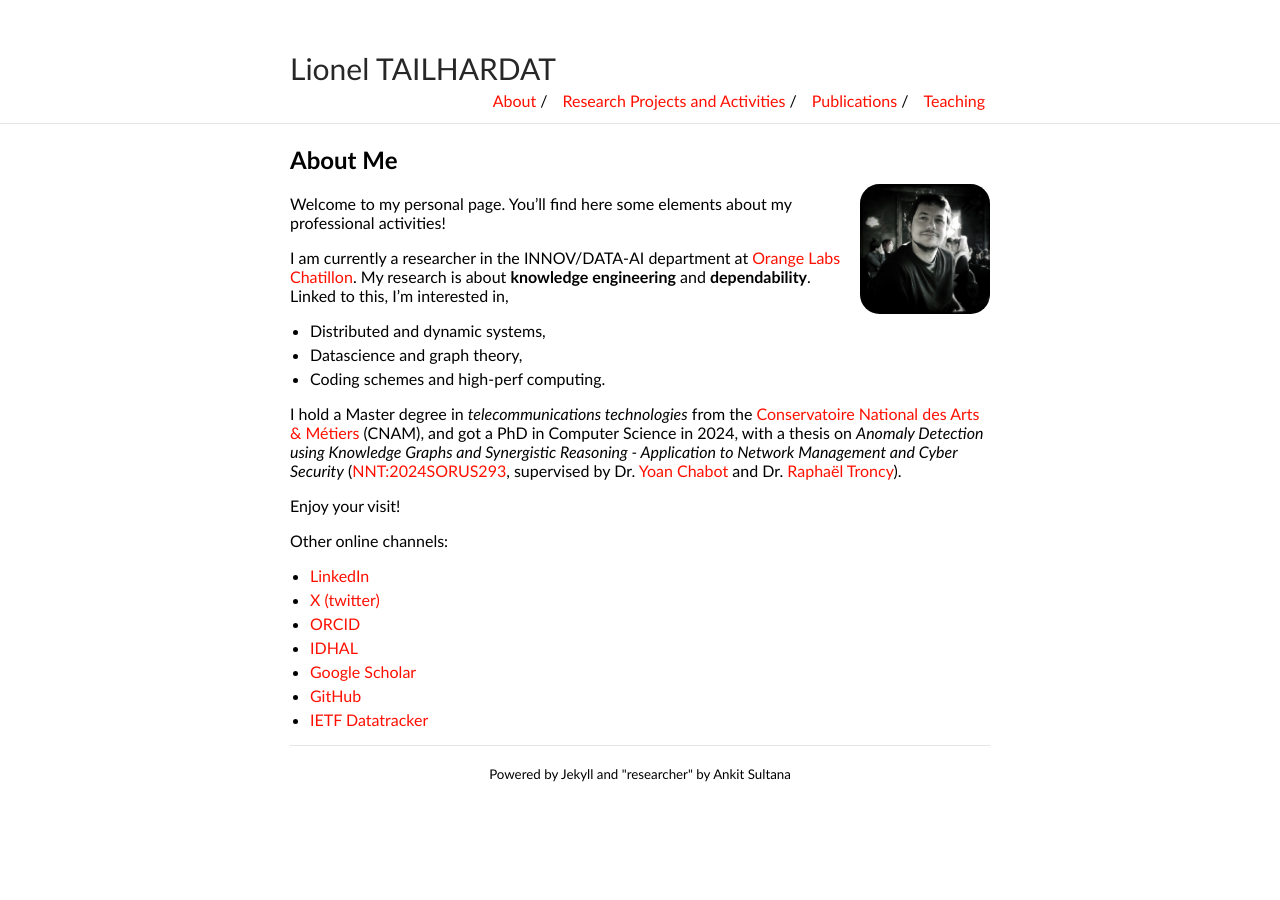
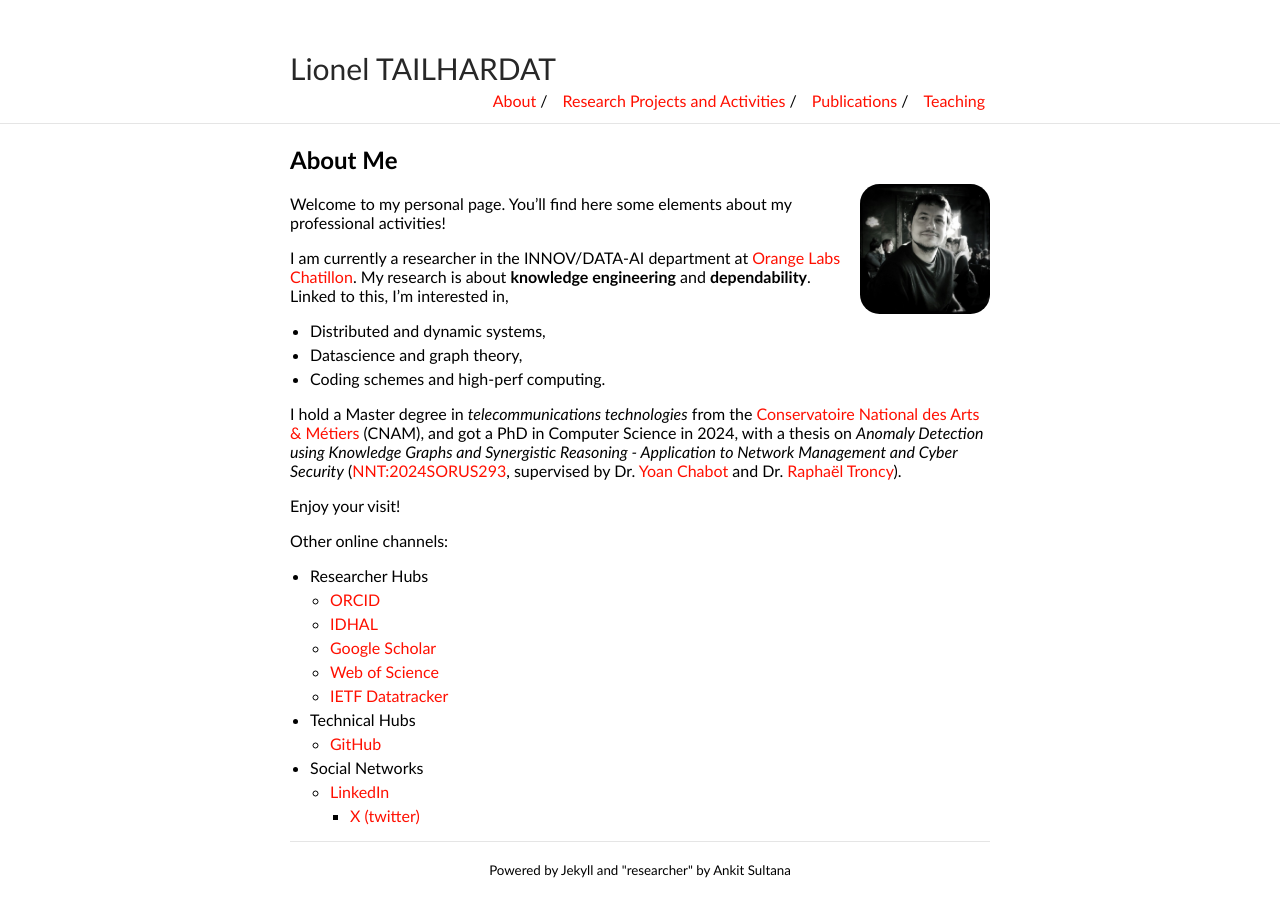
Before and after one commit to GenEars/GenEars.github.io, a Jekyll site: the page built from index.md, in a window 1280 px wide. Built offline with Jekyll 4.4.1, drawn with Linux system fonts in a browser that asks for light colours.

```diff
--- a/index.md
+++ b/index.md
@@ -25,10 +25,14 @@ Enjoy your visit!
 
 Other online channels:
 
-* [LinkedIn](https://www.linkedin.com/in/lionel-tailhardat-566510120/)
-* [X (twitter)](https://twitter.com/TailhardatL)
-* [ORCID](https://orcid.org/0000-0001-5887-899X)
-* [IDHAL](https://cv.archives-ouvertes.fr/lionel-tailhardat)
-* [Google Scholar](https://scholar.google.com/citations?user=L3-8tGYAAAAJ)
-* [GitHub](https://github.com/GenEars)
-* [IETF Datatracker](https://datatracker.ietf.org/person/Lionel%20Tailhardat)
+* Researcher Hubs
+  * [ORCID](https://orcid.org/0000-0001-5887-899X)
+  * [IDHAL](https://cv.archives-ouvertes.fr/lionel-tailhardat)
+  * [Google Scholar](https://scholar.google.com/citations?user=L3-8tGYAAAAJ)
+  * [Web of Science](https://www.webofscience.com/wos/author/record/PVD-8553-2026)
+  * [IETF Datatracker](https://datatracker.ietf.org/person/Lionel%20Tailhardat)
+* Technical Hubs
+  * [GitHub](https://github.com/GenEars)
+* Social Networks
+    * [LinkedIn](https://www.linkedin.com/in/lionel-tailhardat-566510120/)
+      * [X (twitter)](https://twitter.com/TailhardatL)
```
Also changed, not shown: publications.md (+3 -0 lines).
